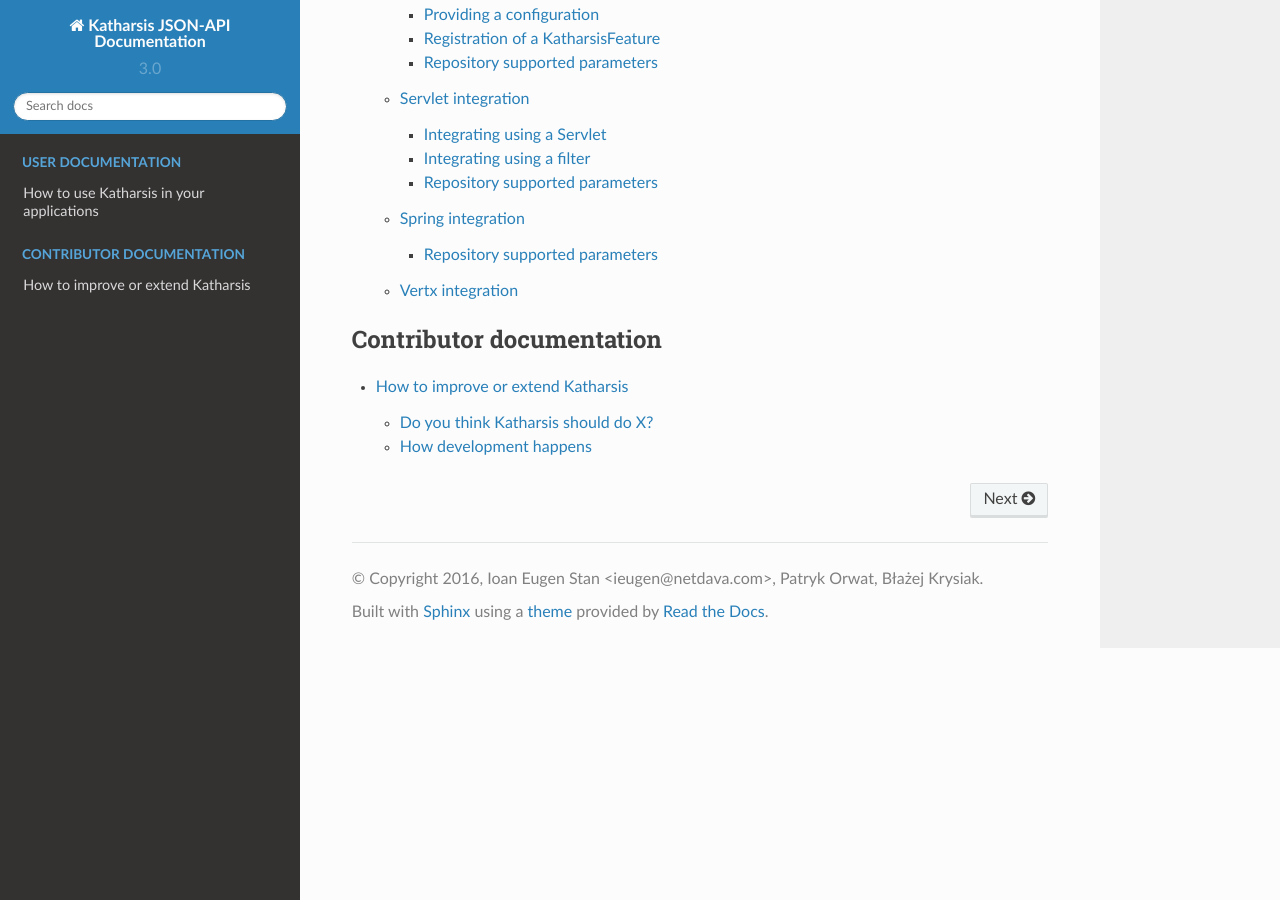
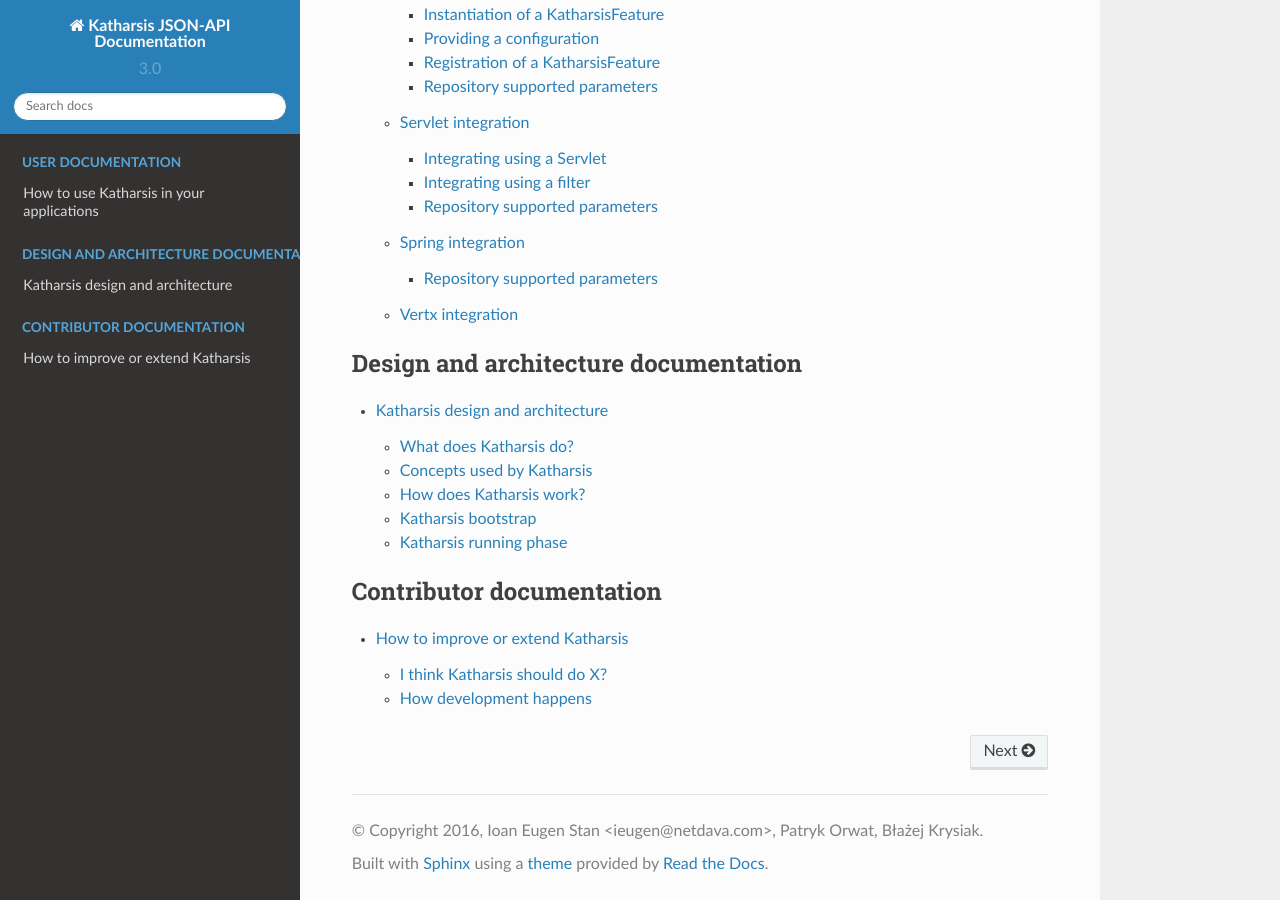
Before and after one commit to katharsis-project/katharsis-docs, a Sphinx documentation site: the page built from source/index.rst, in a window 1280 px wide and 900 px high, scrolled down 1483 px. Built offline with Sphinx 7.4.7 and the Read the Docs theme 2.0.0, drawn with Linux system fonts in a browser that asks for light colours; some of the changed lines change nothing that is shown; some of the changed text lies outside the part shown.

Commit message:
Added design documentation

```diff
--- a/source/how-to-contribute.rst
+++ b/source/how-to-contribute.rst
@@ -10,8 +10,8 @@
 If you have found a bug, please submit a patch to the repository.
 You'll find all of them on our `Katharsis Github`_ project.
 
-Do you think Katharsis should do X?
------------------------------------
+I think Katharsis should do X?
+------------------------------
 
 If you have an idea for a new feature that Katharsis should support it is a good idea to start a discussion about it.
 You can start discussions on `Katharsis Gitter`_ or create a new issue on `Katharsis Github`_ .
--- a/source/index.rst
+++ b/source/index.rst
@@ -20,6 +20,7 @@
 The main documentation for the site is organized into a couple sections:
 
 * :ref:`user-docs`
+* :ref:`design-docs`
 
 Information about how to contribute is also available:
 
@@ -33,6 +34,14 @@
 
   user-docs
 
+.. _design-docs:
+
+.. toctree::
+  :maxdepth: 2
+  :caption: Design and architecture documentation
+
+  katharsis-design
+
 .. _contributor-docs:
 
 .. toctree::
--- /dev/null
+++ b/source/katharsis-design.rst
@@ -0,0 +1,208 @@
+Katharsis design and architecture
+=================================
+
+This document describes how Katharsis works, when and how it does certain actions.
+
+What does Katharsis do?
+-----------------------
+
+Katharsis is a library that implements `json api`_ specification.
+It processes ``HTTP`` web requests in `json api`_ format and sends back responses conforming to the same specification.
+
+You can use it to add `json api`_ support to your web applications and build ``API``'s.
+
+Currently, you can use Katharsis to build servers and you can't use it to make requests to other `json api`_ servers.
+We are working on this featuer and it should be available in version 3.x.
+Check https://github.com/katharsis-project/katharsis-core/issues/315 to see the status.
+
+Concepts used by Katharsis
+--------------------------
+
+Resource
+  A ``Resource`` is a collection of attributes that users are interested in. A resource must have a unique ``type`` and ``id``.
+  Katharsis use ``JsonApiResource`` annotation to mark classes as resources.
+
+Repository
+  A ``Repository`` is a class that implements the `repository pattern`_ . We use this class to access and manipulate ``Resource``'s
+  In Katahrsis we mark a class as being a repository by using an annotated or implement an interface.
+  There are resource repositories and resource relationship repositories.
+  The first handles resources and the second handles relationships between two resources.
+
+
+How does Katharsis work?
+------------------------
+
+When is starts, the library performs a ``bootstrap`` phase and then enters ``running`` phase.
+
+During ``bootstrap``, the library discovers resources and repositories and builds up a registry.
+It then takes the information in the ``resource registry`` and  creates instances of the repositories.
+
+Finally, it uses uses all these to construct a ``request dispatcher``.
+
+The ``request dispatcher`` is used in the ``running`` phase to process requests and send response in `json api`_ format.
+
+Tasks performed during ``bootstrap``
+
+* resource discovery
+* repository creation
+* dispatcher creation
+
+Tasks performed during ``running``
+
+* request processing
+* resource deserialization (when reading requests)
+* resource serialization (when sending responses)
+
+.. note::
+  All these steps are defined in Java interfaces so you can customise each one of them.
+
+
+Katharsis bootstrap
+-------------------
+
+When the application starts, the library performs these tasks.
+
+Resource discovery
+~~~~~~~~~~~~~~~~~~
+
+Katharsis scans the classpath for resources, repository and relationship repository classes.
+It then builds a ``ResourceRegistry`` from these classes and validates the registry is consistent (e.g. we don't have a repository without an existing resource).
+
+Classpath scanning is done via classes implementing ``ResourceLookup`` .
+
+``Resource discovery`` is a separate step done at startup. We pay the price only once.
+The implementation ensures we have a resource for every repository defined and other things.
+
+.. code-block:: java
+
+  public interface ResourceLookup {
+
+      /**
+       * Scans the classpath and builds the registry of resources, repository and relationship repository classes.
+       * It does not instantiate them, but it does validate the constraints between them are satisfied.
+       * * checks that a repository is always defined for a resource
+       * * checks that a relationship is defined for existing resources and both have repositories
+       *
+       * @param packages
+       * @return
+       */
+      io.katharsis.dispatcher.registry.ResourceRegistry scan(String[] packages);
+
+      @Deprecated
+      Set<Class<?>> getResourceClasses();
+
+      /**
+       * Returns the repository classes {@link ResourceRepository}, {@link RelationshipRepository}.
+       *
+       * @return repository classes
+       */
+      @Deprecated
+      Set<Class<?>> getResourceRepositoryClasses();
+
+  }
+
+
+.. tip::
+  You can easily customize the resource scanning step and plug in custom scanning rules.
+  Just extend/write a new implementation for ``ResourceLookup``.
+
+The registry has the following interface:
+
+.. code-block:: java
+
+  public interface ResourceRegistry {
+      /**
+       * Maps resource type (or name) to the resource class.
+       */
+      Map<String, Class<?>> getResources();
+
+      /**
+       * Maps the resource type to the repository that implements operations for it.
+       */
+      Map<String, Class<?>> getRepositories();
+
+      /**
+       * Maps resource type to the relationship repository. Resource type (source) is mapped to the target resource entry.
+       * <p/>
+       * (source resource) -> ( target resource , target resource class )
+       */
+      Map<String, Map<String, Class<?>>> getRelationships()
+  }
+
+
+Once ``Resource discovery`` is done it passes the information to the next step, ``Repository creation``.
+
+Repository creation
+~~~~~~~~~~~~~~~~~~~
+
+This step can be performed at startup or on access (request processing).
+Of course, the recommended way is to create repositories at startup because it is a costly operation.
+
+Repositories can be created by different means and with different features.
+Right now they are created by simply instantiating the class and scanning for methods annotated wih katharsis JsonApi* annotations.
+
+.. attention::
+  The API we use for defining and creating repositories is going through a rewrite during 3.x development.
+  Things might break or not work as expected until this is stable.
+
+.. attention::
+  A better way would be to create repositories via IoC frameworks such as Spring or CDI.
+  This way they could participate in dependency injection.
+  We are working on making this possible. See https://github.com/katharsis-project/katharsis-core/issues/354 .
+
+Once we have created the repositories we can create the ``request dispatcher`` .
+
+Request dispatcher creation
+~~~~~~~~~~~~~~~~~~~~~~~~~~~
+
+The request dispatcher is the main integration point between Katharsis and any other web frameworks.
+
+It has a single method ``handle`` thar receives the Request and builds up a ``ResponseContext``.
+
+.. code-block:: java
+
+  public interface JsonApiDispatcher {
+
+    ResponseContext handle(Request request);
+
+  }
+
+
+Katharsis running phase
+-----------------------
+
+
+Request processing
+~~~~~~~~~~~~~~~~~~
+
+Once Katharsis is up and running it will receive and process requests.
+The API is pretty simple and requries you to build a ``Request`` object that contains all the information needed.
+
+This step is handled by katharsis integrations with frameworks like Spring or JAX-RS or Vertx so most of the time you don't need to do anything.
+
+The library does the following steps:
+
+* validates the request - it checks to see if we have the resource in the registry and can handle the request
+* it finds a proper ``JsonApiHandler`` (based on the HTTP method and request path) and delegates request processing to it
+* sends the response (to be serialized as JSON)
+
+Each ``JsonApiHandler`` implements a specific part of `json api`_ specification, either from `Fetching data` or from `Creating, Updating and Deleting`.
+
+The handler in turn, perfomes the following:
+
+* finds the resource repository or relationship repository
+* invokes the repository method and returns the result
+* optionally, depending on what is returned, it may call other repository methods to perform relationship inclusion or fill Meta Information or Links Information
+
+Resource serialization and deserialization
+~~~~~~~~~~~~~~~~~~~~~~~~~~~~~~~~~~~~~~~~~~
+
+These tasks require us to transform a resource (``ResponseContext``) to a json document conforming with `json api`_ specification.
+We also need to be able to perform the reverse operation, from a json request body to resource.
+
+We use currently use ``Jackson`` as a serialization framework. We build a Jackson module using ``JsonApiModuleBuilder``.
+If you need to change anything about how json is serializaed or deserialzied you can look in this class.
+
+
+.. _`json api`: http://jsonapi.org/
+.. _`repository pattern`: http://martinfowler.com/eaaCatalog/repository.html
```
